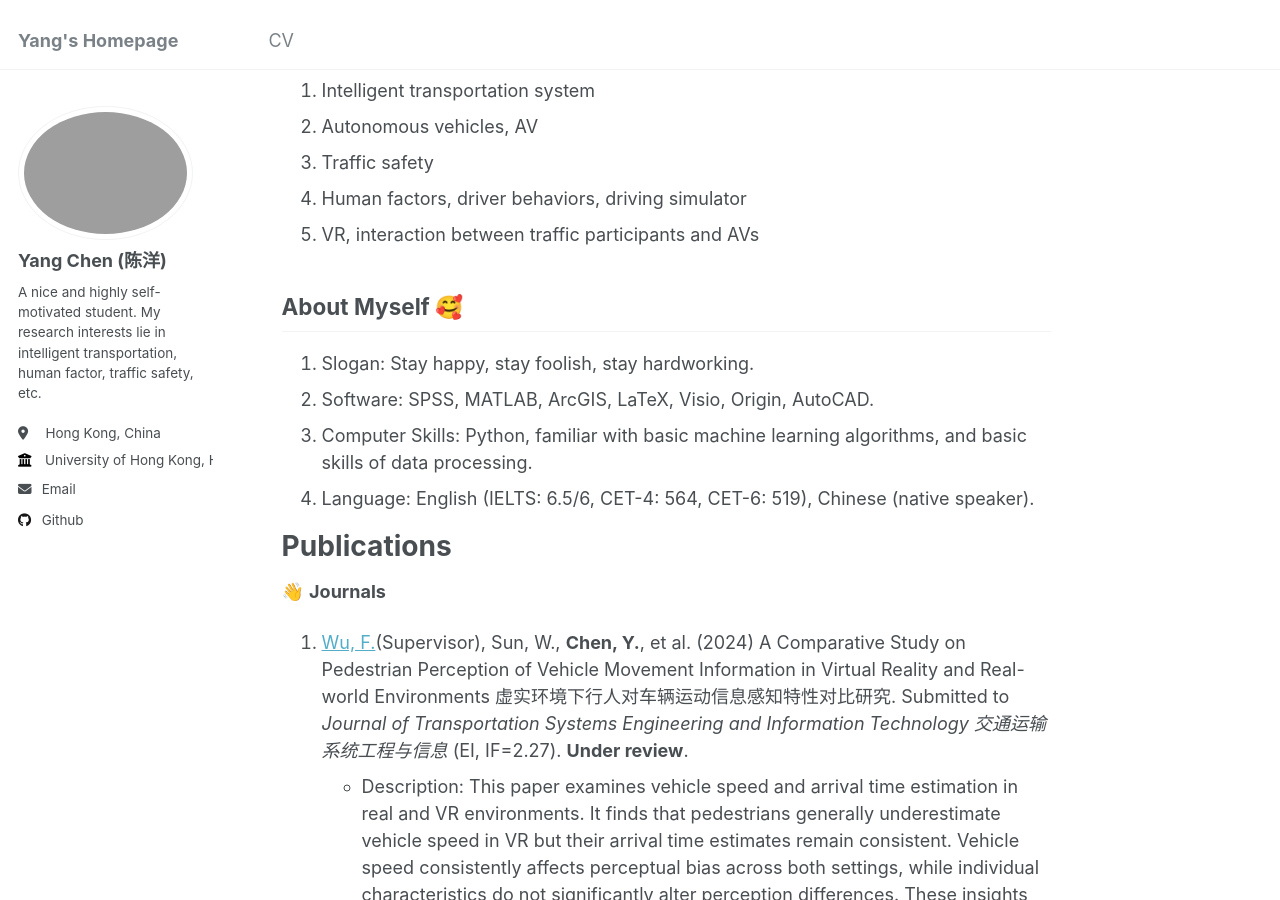
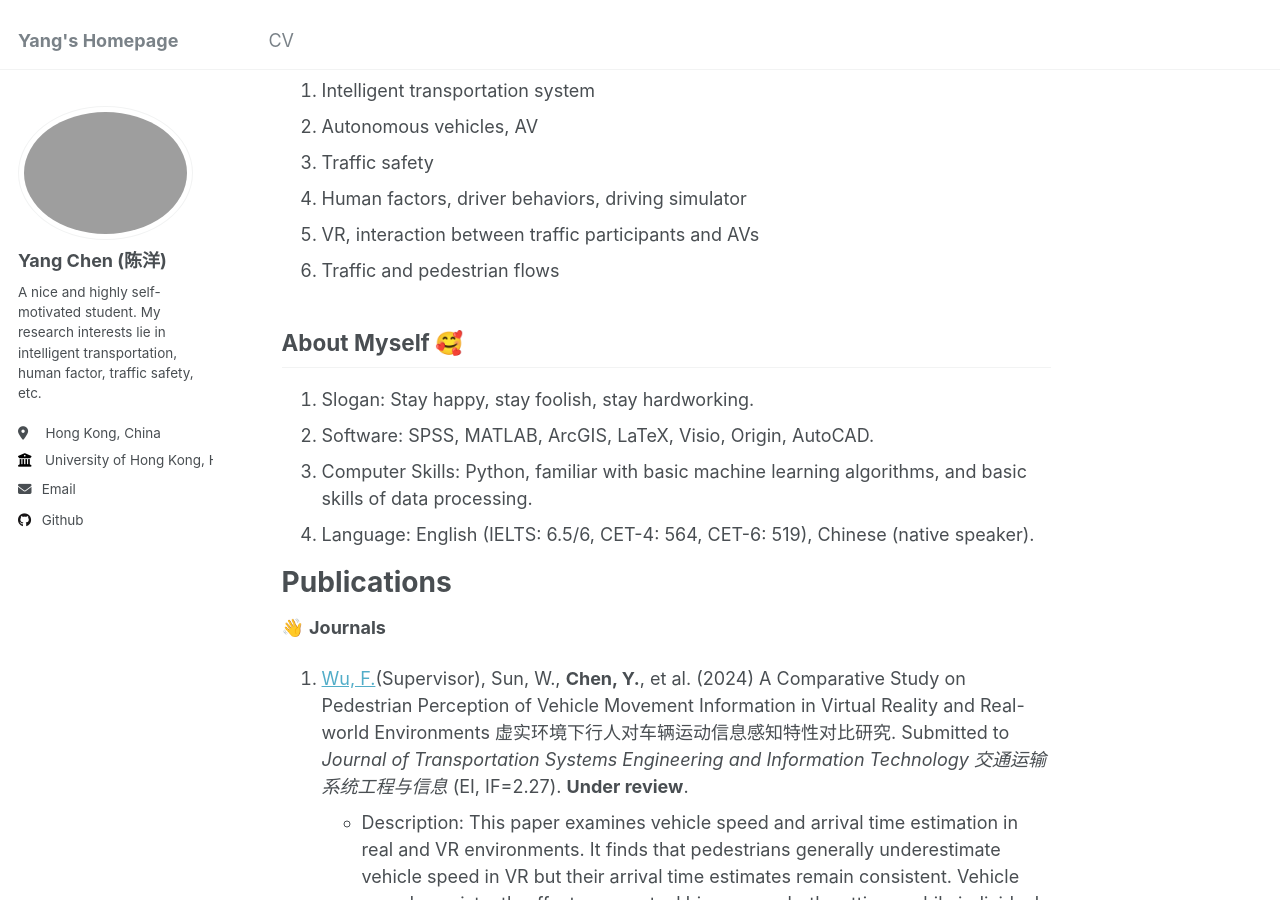
Before and after one commit to Sugar-eatingSheep/YangCHEN.github.io, a Jekyll site: the page built from _pages/about.md, in a window 1280 px wide and 900 px high, scrolled down 841 px. Built offline with Jekyll 4.4.1, drawn with Linux system fonts in a browser that asks for light colours; part of the change alters nothing that is shown.

Commit message:
Update about.md

```diff
--- a/_pages/about.md
+++ b/_pages/about.md
@@ -21,6 +21,7 @@ Research Interests
 1. Traffic safety
 1. Human factors, driver behaviors, driving simulator
 1. VR, interaction between traffic participants and AVs
+1. Traffic and pedestrian flows
 
 About Myself 🥰
 ------
@@ -100,4 +101,4 @@ Publications
 
 🤗 Thank you for reading this far!
 ======
-**More information about Yang Chen can be found in his [CV](https://github.com/Sugar-eatingSheep/YangCHEN.github.io/files/Yang CHEN--CV.pdf).**
+**More information about Yang Chen can be found in his [CV](https://sugar-eatingsheep.github.io/YangCHEN.github.io/files/Yang CHEN--CV.pdf).**
```
